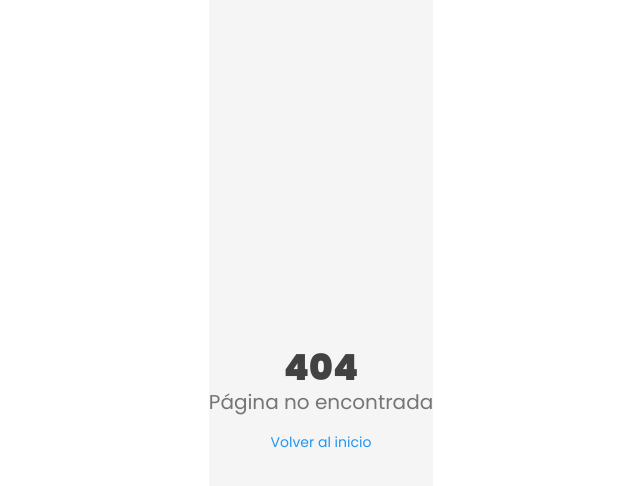
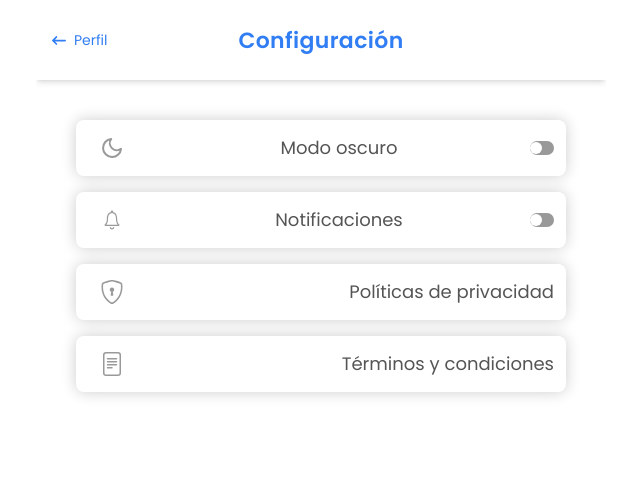
Before and after one commit to No-Country-simulation/h2-02-ft-java-react, a React (Vite) app in the folder frontend/: page /profile/setting in a window 1280 px wide. Before the commit this address had no page. Shown: the top 486 px of the page, without its empty margins (319-959 px from the left). Built offline with nearby package versions, Linux system fonts and the light colour scheme; sample sign-in values are in the browser's storage.

Commit message:
paginas de ayuda, configuracion y logica logout hechas

```diff
--- /dev/null
+++ b/frontend/src/app/components/atoms/ToggleSwitch.jsx
@@ -0,0 +1,12 @@
+export default function ToggleSwitch({ isChecked, onToggle }) {
+  return (
+    <div
+      className={`relative h-[13.5px] w-6 cursor-pointer rounded-full ${isChecked ? 'bg-[#699BF7]' : 'bg-[#999999]'}`}
+      onClick={onToggle}
+    >
+      <div
+        className={`absolute left-0 top-1/2 h-3 w-3 -translate-y-1/2 transform rounded-full bg-white transition-transform ${isChecked ? 'translate-x-[12px]' : 'translate-x-0'}`}
+      ></div>
+    </div>
+  );
+}
--- /dev/null
+++ b/frontend/src/app/components/molecules/ButtonWakiWhite.jsx
@@ -0,0 +1,23 @@
+import ToggleSwitch from '../atoms/ToggleSwitch';
+
+export default function ButtonWakiWhite({
+  icon,
+  text,
+  iconColor,
+  toggle,
+  onToggle,
+}) {
+  return (
+    <button className="flex h-14 w-full items-center justify-between rounded-lg pl-5 pr-3 shadow-custom">
+      <div
+        className={`mr-5 flex h-8 w-8 items-center justify-center ${iconColor}`}
+      >
+        {icon}
+      </div>
+      <span className="text-lg text-[#555555]">{text}</span>
+      {toggle !== undefined && (
+        <ToggleSwitch isChecked={toggle} onToggle={onToggle} />
+      )}
+    </button>
+  );
+}
--- a/frontend/src/app/components/molecules/ProfileHeader.jsx
+++ b/frontend/src/app/components/molecules/ProfileHeader.jsx
@@ -1,10 +1,20 @@
 import { IoSettingsOutline } from 'react-icons/io5';
 import { IoPersonCircle } from 'react-icons/io5';
+import { useNavigate } from 'react-router-dom';
 
 export default function ProfileHeader({ photo, firstName, lastName }) {
+  const navigate = useNavigate();
+
+  const handleSettingsClick = () => {
+    navigate('/profile/setting');
+  };
+
   return (
     <div className="relative flex h-[230px] items-center justify-center rounded-b-[25px] bg-gradient-to-b from-[#551A99] to-[#317EF4]">
-      <IoSettingsOutline className="absolute right-8 top-2.5 h-9 w-9 text-[#F8F8F8]" />
+      <IoSettingsOutline
+        className="absolute right-8 top-2.5 h-9 w-9 cursor-pointer text-[#F8F8F8]"
+        onClick={handleSettingsClick}
+      />
       <div className="flex flex-col items-center justify-center">
         <div className="flex h-[89px] w-[89px] items-center justify-center overflow-hidden rounded-full bg-black bg-opacity-50">
           {photo ? (
--- a/frontend/src/app/components/molecules/ProfileNavbar.jsx
+++ b/frontend/src/app/components/molecules/ProfileNavbar.jsx
@@ -1,13 +1,22 @@
 import { FaArrowLeftLong } from 'react-icons/fa6';
 
 export default function ProfileNavbar({ beforePage, titlePage }) {
+  const handleBack = () => {
+    window.location.href = '/profile';
+  };
+
   return (
-    <div>
-      <div>
-        <FaArrowLeftLong />
+    <div className="relative flex h-20 items-center justify-between bg-white px-4 shadow-md">
+      <div
+        className="absolute left-4 top-1/2 flex -translate-y-1/2 transform cursor-pointer items-center text-regular-14 text-[#317EF4]"
+        onClick={handleBack}
+      >
+        <FaArrowLeftLong className="mr-2" />
         {beforePage}
       </div>
-      <div>{titlePage}</div>
+      <div className="flex-grow text-center text-semibold-22 font-semibold text-[#317EF4]">
+        {titlePage}
+      </div>
     </div>
   );
 }
--- a/frontend/src/app/pages/Help.jsx
+++ b/frontend/src/app/pages/Help.jsx
@@ -1,9 +1,40 @@
-
+import ButtonWakiWhite from '../components/molecules/ButtonWakiWhite';
+import ProfileNavbar from '../components/molecules/ProfileNavbar';
+import { IoMdPhonePortrait } from 'react-icons/io';
+import { FiHelpCircle } from 'react-icons/fi';
+import { FaPhoneAlt } from 'react-icons/fa';
 
 export default function Help() {
+  const iconSize = 24;
+  const iconColor = 'text-[#699BF7]';
+
+  const buttons = [
+    {
+      icon: <IoMdPhonePortrait size={iconSize} />,
+      text: '¿Cómo usar la app?',
+      iconColor,
+    },
+    {
+      icon: <FiHelpCircle size={iconSize} />,
+      text: 'Preguntas frecuentes',
+      iconColor,
+    },
+    { icon: <FaPhoneAlt size={iconSize} />, text: 'Contáctanos', iconColor },
+  ];
+
   return (
     <main className="flex min-h-screen w-full flex-col overflow-hidden sm:min-w-[570px]">
-      ayuda
+      <ProfileNavbar beforePage={'Perfil'} titlePage={'Ayuda'} />
+      <div className="flex flex-col items-center space-y-4 p-10">
+        {buttons.map((button, index) => (
+          <ButtonWakiWhite
+            key={index}
+            icon={button.icon}
+            text={button.text}
+            iconColor={button.iconColor}
+          />
+        ))}
+      </div>
     </main>
   );
 }
--- a/frontend/src/app/pages/Setting.jsx
+++ b/frontend/src/app/pages/Setting.jsx
@@ -1,9 +1,60 @@
-
+import { useState } from 'react';
+import ButtonWakiWhite from '../components/molecules/ButtonWakiWhite';
+import ProfileNavbar from '../components/molecules/ProfileNavbar';
+import { FiMoon } from 'react-icons/fi';
+import { IoIosNotificationsOutline } from 'react-icons/io';
+import { BsShieldLock } from 'react-icons/bs';
+import { BsFileText } from 'react-icons/bs';
 
 export default function Setting() {
+  const iconSize = 24;
+  const iconColor = 'text-[#999999]';
+
+  const [darkMode, setDarkMode] = useState(false);
+  const [notifications, setNotifications] = useState(false);
+
+  const buttons = [
+    {
+      icon: <FiMoon size={iconSize} />,
+      text: 'Modo oscuro',
+      iconColor,
+      toggle: darkMode,
+      onToggle: () => setDarkMode(!darkMode),
+    },
+    {
+      icon: <IoIosNotificationsOutline size={iconSize} />,
+      text: 'Notificaciones',
+      iconColor,
+      toggle: notifications,
+      onToggle: () => setNotifications(!notifications),
+    },
+    {
+      icon: <BsShieldLock size={iconSize} />,
+      text: 'Políticas de privacidad',
+      iconColor,
+    },
+    {
+      icon: <BsFileText size={iconSize} />,
+      text: 'Términos y condiciones',
+      iconColor,
+    },
+  ];
+
   return (
     <main className="flex min-h-screen w-full flex-col overflow-hidden sm:min-w-[570px]">
-      configuraciones
+      <ProfileNavbar beforePage={'Perfil'} titlePage={'Configuración'} />
+      <div className="flex flex-col items-center space-y-4 p-10">
+        {buttons.map((button, index) => (
+          <ButtonWakiWhite
+            key={index}
+            icon={button.icon}
+            text={button.text}
+            iconColor={button.iconColor}
+            toggle={button.toggle}
+            onToggle={button.onToggle}
+          />
+        ))}
+      </div>
     </main>
   );
 }
--- a/frontend/src/app/routes/AppRouter.jsx
+++ b/frontend/src/app/routes/AppRouter.jsx
@@ -12,6 +12,7 @@ import PrivateRoute from '../routes/PrivateRoute';
 import PersonalData from '../pages/PersonalData';
 import Notifications from '../pages/Notifications';
 import Help from '../pages/Help';
+import Setting from '../pages/Setting';
 
 export default function AppRouter() {
   return (
@@ -67,6 +68,7 @@ export default function AppRouter() {
           <Route path="personal-data" element={<PersonalData />} />
           <Route path="notifications" element={<Notifications />} />
           <Route path="help" element={<Help />} />
+          <Route path="setting" element={<Setting />} />
         </Route>
 
         {/* Ruta para la página de error 404 */}
```
